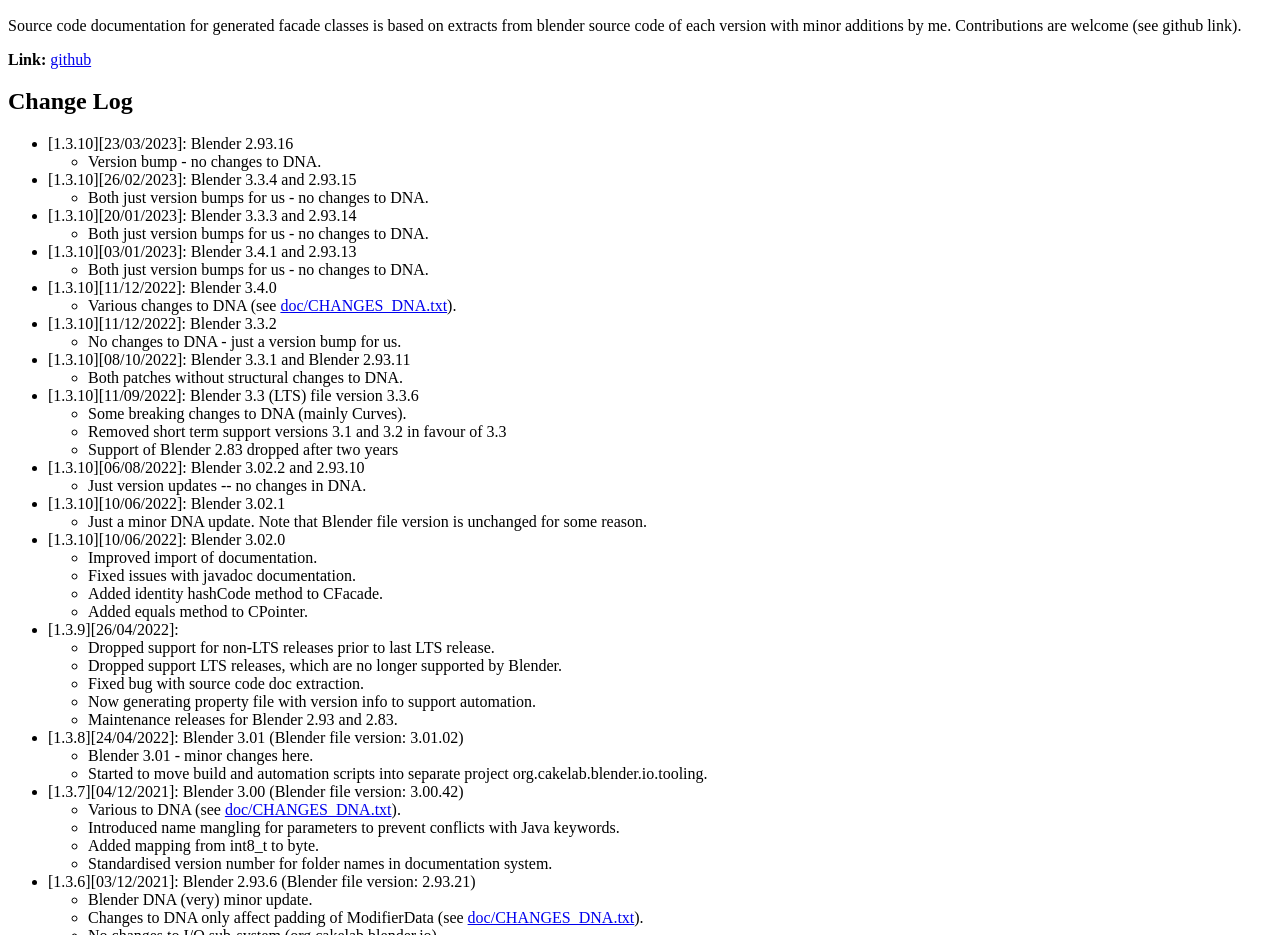
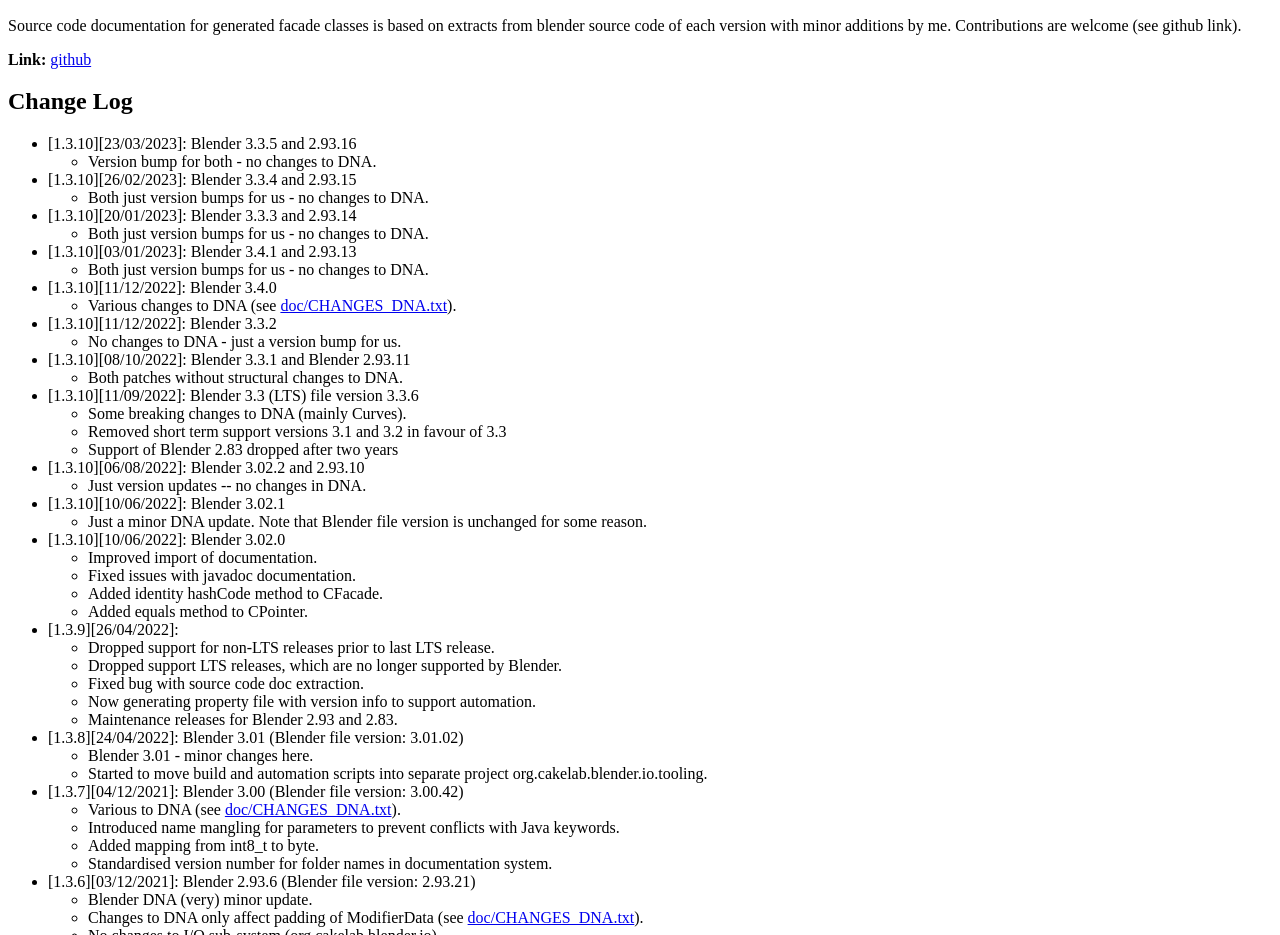
Before and after one commit to homacs/org.cakelab.blender.io.generator, a plain HTML site: page doc/index.html in a window 1280 px wide. Shown: the part 1420-2355 px from the top of the page. Drawn offline with Linux system fonts and the light colour scheme.

Commit message:
Blender 3.3.5

```diff
--- a/doc/index.html
+++ b/doc/index.html
@@ -117,9 +117,9 @@ of each version with minor additions by me. Contributions are welcome (see githu
 
 <h2 id="changelog">Change Log</h2>
 <ul>
-<li>[1.3.10][23/03/2023]: Blender 2.93.16
+<li>[1.3.10][23/03/2023]: Blender 3.3.5 and 2.93.16
 	<ul>
-	<li>Version bump - no changes to DNA.</li>
+	<li>Version bump for both - no changes to DNA.</li>
 	</ul>
 </li>
 <li>[1.3.10][26/02/2023]: Blender 3.3.4 and 2.93.15
```
Also changed, not shown: 1 other file.
